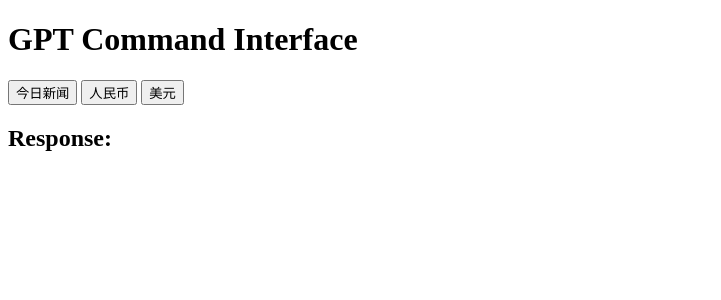
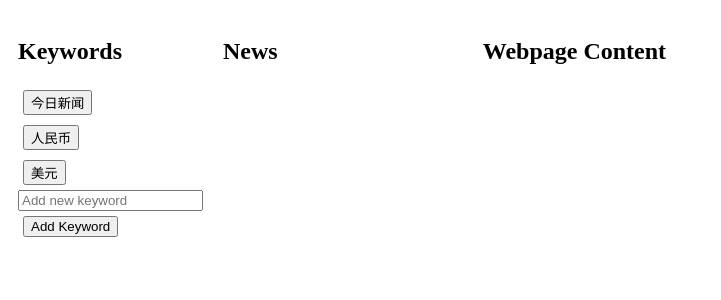
Before and after one commit to Jiahaohong/NewsAgent, a Flask app: page / in a window 1280 px wide. Shown: the top 300 px of the page, without its empty margins (0-721 px from the left). Run offline with Flask 3, Linux system fonts and the light colour scheme.

Commit message:
add new keywords, change html

```diff
--- a/templates/index.html
+++ b/templates/index.html
@@ -3,10 +3,44 @@
 <head>
     <meta charset="UTF-8">
     <meta name="viewport" content="width=device-width, initial-scale=1.0">
-    <title>GPT Command Interface</title>
+    <title>Flask News Search</title>
+    <style>
+        .container { display: flex; }
+        .keysection { width: 15%; padding: 10px; }
+        .newssection { width: 20%; padding: 10px; }
+        .websection { width: 65%; padding: 10px; }
+        button { margin: 5px; }
+    </style>
+</head>
+<body>
+    <div class="container">
+        <!-- Left Section: Keywords -->
+        <div class="keysection" id="keywords-section">
+            <h2>Keywords</h2>
+            <div id="keywords-list">
+                {% for key in keywords %}
+                    <button onclick="sendKeyword('{{ key }}')">{{ key }}</button><br>
+                {% endfor %}
+            </div>
+            <input type="text" id="new-keyword" placeholder="Add new keyword">
+            <button onclick="addKeyword()">Add Keyword</button>
+        </div>
+
+        <!-- Middle Section: News related to clicked keyword -->
+        <div class="newssection" id="news-section">
+            <h2>News</h2>
+            <div id="news-list"></div>
+        </div>
+
+        <!-- Right Section: Webpage content -->
+        <div class="websection" id="webpage-section">
+            <h2>Webpage Content</h2>
+            <div id="webpage-content"></div>
+        </div>
+    </div>
     <script>
         function sendKeyword(keyword) {
-            const responseElement = document.getElementById("response");
+            const responseElement = document.getElementById("news-list");
             responseElement.innerText = "";  // 清空之前的回复
 
             // 使用POST请求发送指令
@@ -41,16 +75,34 @@
                 responseElement.innerText = "发生错误，请稍后再试。";
             });
         }
+
+        function addKeyword() {
+            const keyword = document.getElementById('new-keyword').value;
+            if (keyword) {
+                fetch('/add_keyword', {
+                    method: 'POST',
+                    body: new URLSearchParams({ 'keyword': keyword }),
+                    headers: { 'Content-Type': 'application/x-www-form-urlencoded' }
+                })
+                .then(response => response.json())
+                .then(data => {
+                    updateKeywords(data.keywords);
+                });
+            }
+            document.getElementById('new-keyword').value = ""
+        }
+
+        function updateKeywords(keywords) {
+            const keywordList = document.getElementById('keywords-list');
+            keywordList.innerHTML = '';
+            keywords.forEach(keyword => {
+                const button = document.createElement('button');
+                button.textContent = keyword;
+                button.className = 'keyword-btn';
+                button.onclick = () => sendKeyword(keyword);
+                keywordList.appendChild(button);
+            });
+        }
     </script>
-</head>
-<body>
-    <h1>GPT Command Interface</h1>
-    <div>
-        {% for key in keywords %}
-            <button onclick="sendKeyword('{{ key }}')">{{ key }}</button>
-        {% endfor %}
-    </div>
-    <h2>Response:</h2>
-    <p id="response"></p>
 </body>
 </html>
```
